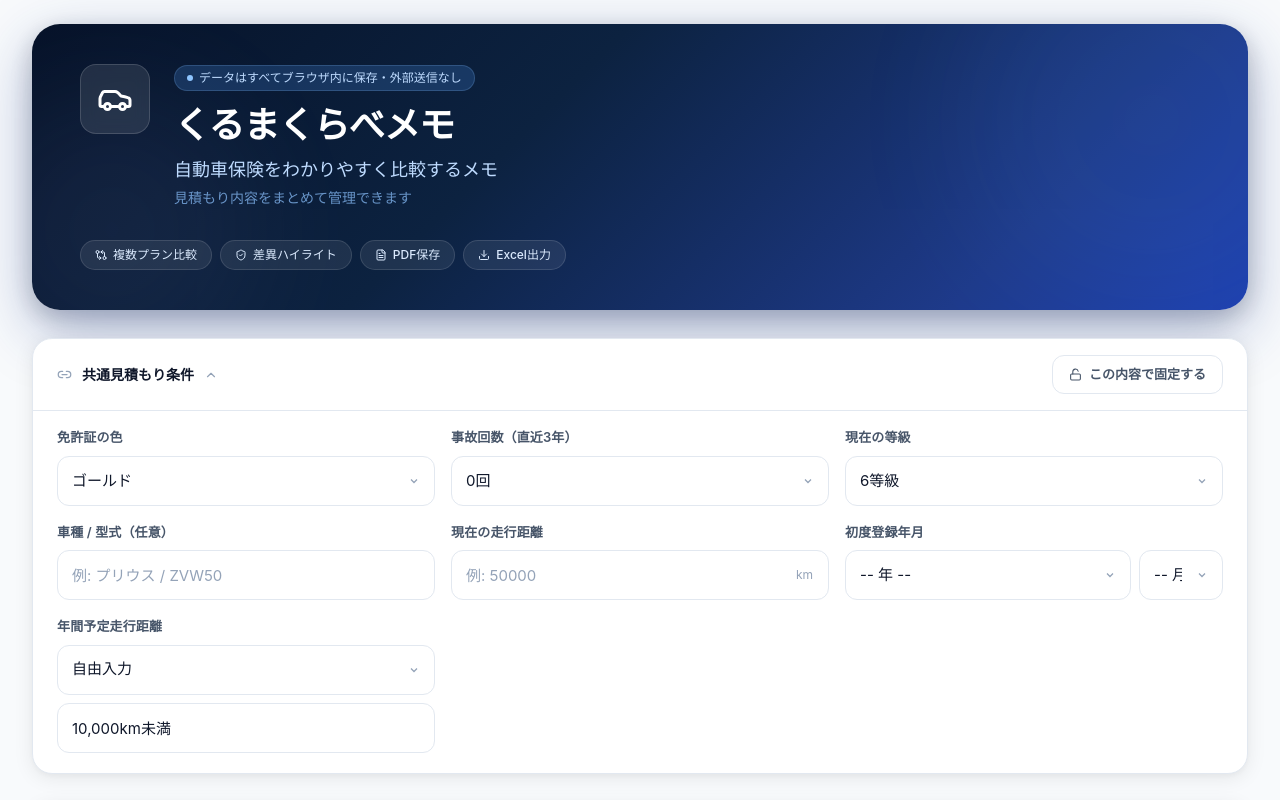
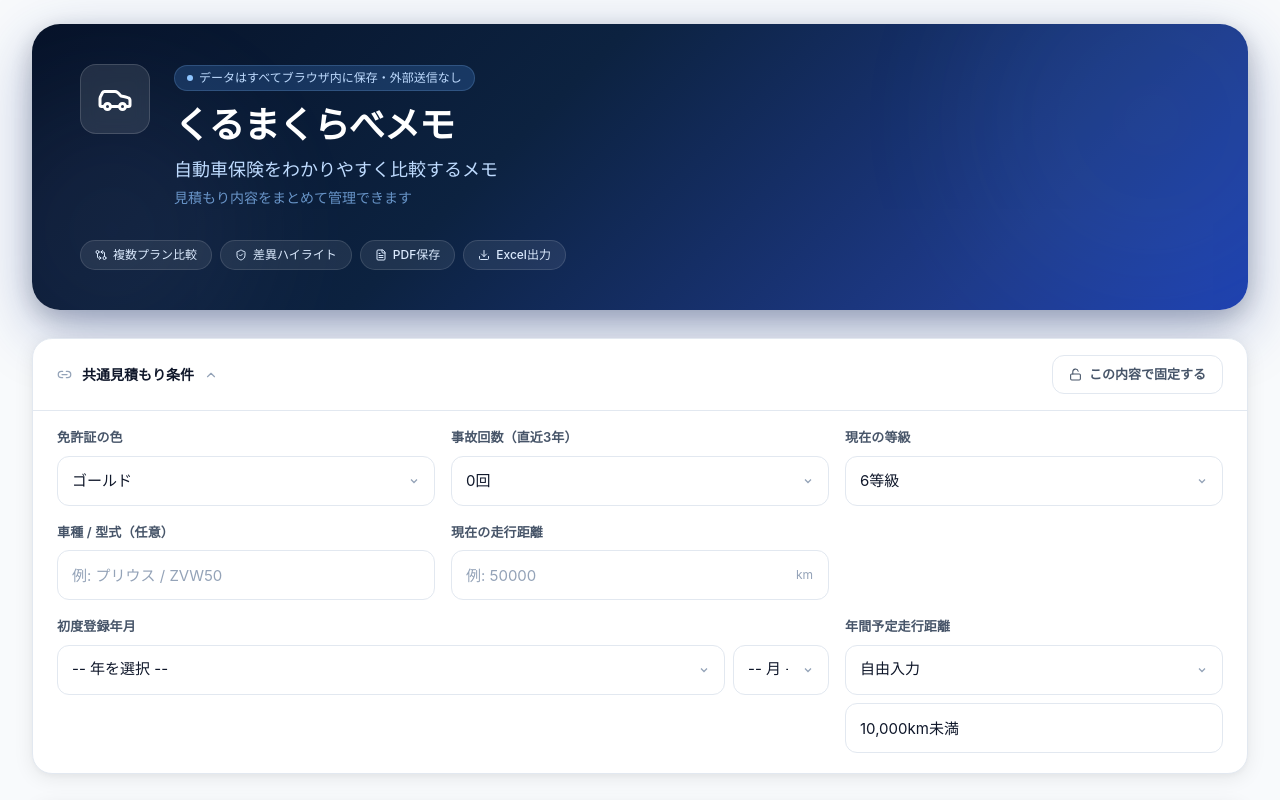
Before and after one commit to asahipharm/car, a Next.js app: page /car/ in a window 1280 px wide. Shown: the top 800 px of the page. Built offline with nearby package versions, Linux system fonts and the light colour scheme.

Commit message:
初度登録年月: モバイルで年が見えないバグを修正（全幅表示に変更）

```diff
--- a/src/components/SharedInfoPanel.tsx
+++ b/src/components/SharedInfoPanel.tsx
@@ -222,17 +222,17 @@ export default function SharedInfoPanel({ info, locked, onUpdate, onToggleLock }
               </div>
             </div>
 
-            {/* 初度登録年月 */}
-            <div>
+            {/* 初度登録年月 — 年ラベルが長いので常に2カラム幅を確保 */}
+            <div className="col-span-2 sm:col-span-2">
               <label className="lbl">初度登録年月</label>
               <div className="flex gap-2">
                 <select
                   value={info.registrationYear || ""}
                   onChange={(e) => set("registrationYear", Number(e.target.value))}
                   disabled={locked}
-                  className="field flex-1 min-w-0"
+                  className="field flex-1"
                 >
-                  <option value="">-- 年 --</option>
+                  <option value="">-- 年を選択 --</option>
                   {REGISTRATION_YEARS.map((y) => (
                     <option key={y} value={y}>{toWareki(y)}</option>
                   ))}
@@ -242,7 +242,7 @@ export default function SharedInfoPanel({ info, locked, onUpdate, onToggleLock }
                   onChange={(e) => set("registrationMonth", Number(e.target.value))}
                   disabled={locked}
                   className="field"
-                  style={{ width: 84, flexShrink: 0 }}
+                  style={{ width: 96, flexShrink: 0 }}
                 >
                   <option value="">-- 月 --</option>
                   {MONTHS.map((m) => (
```
